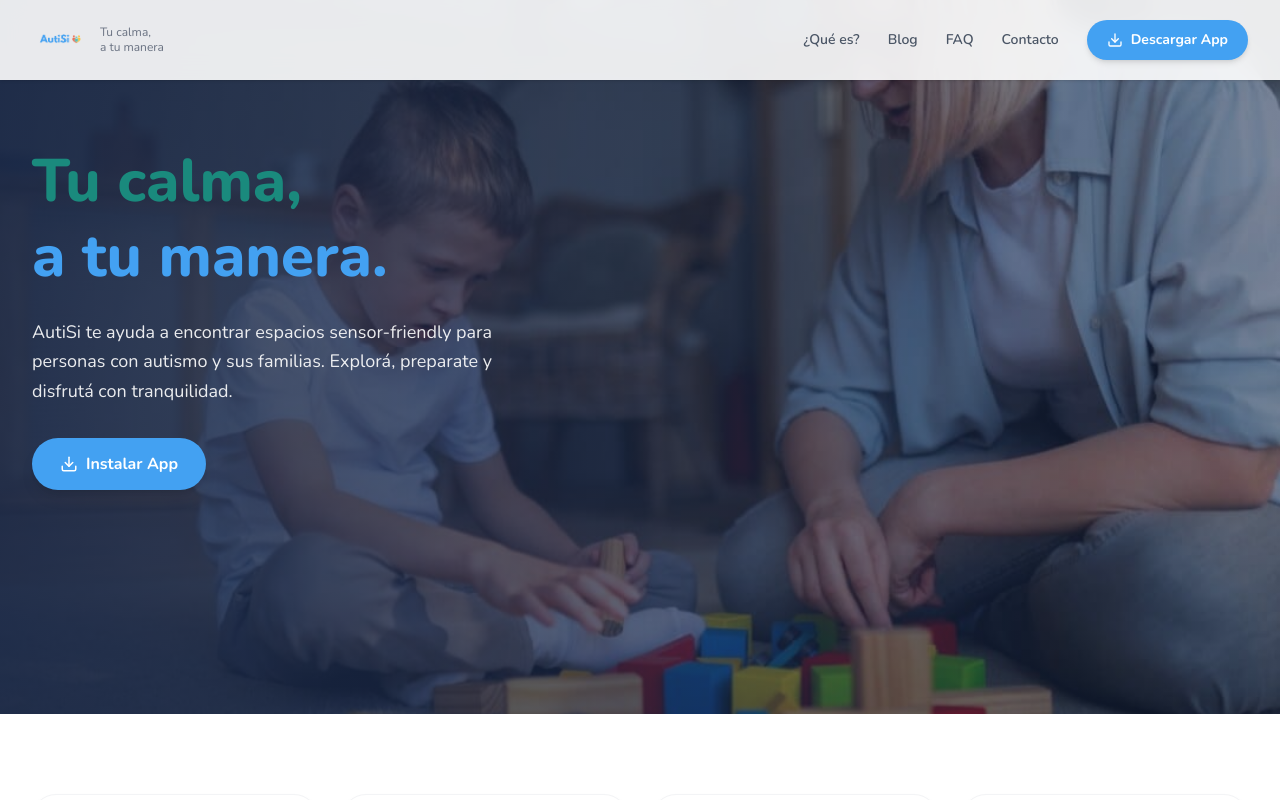
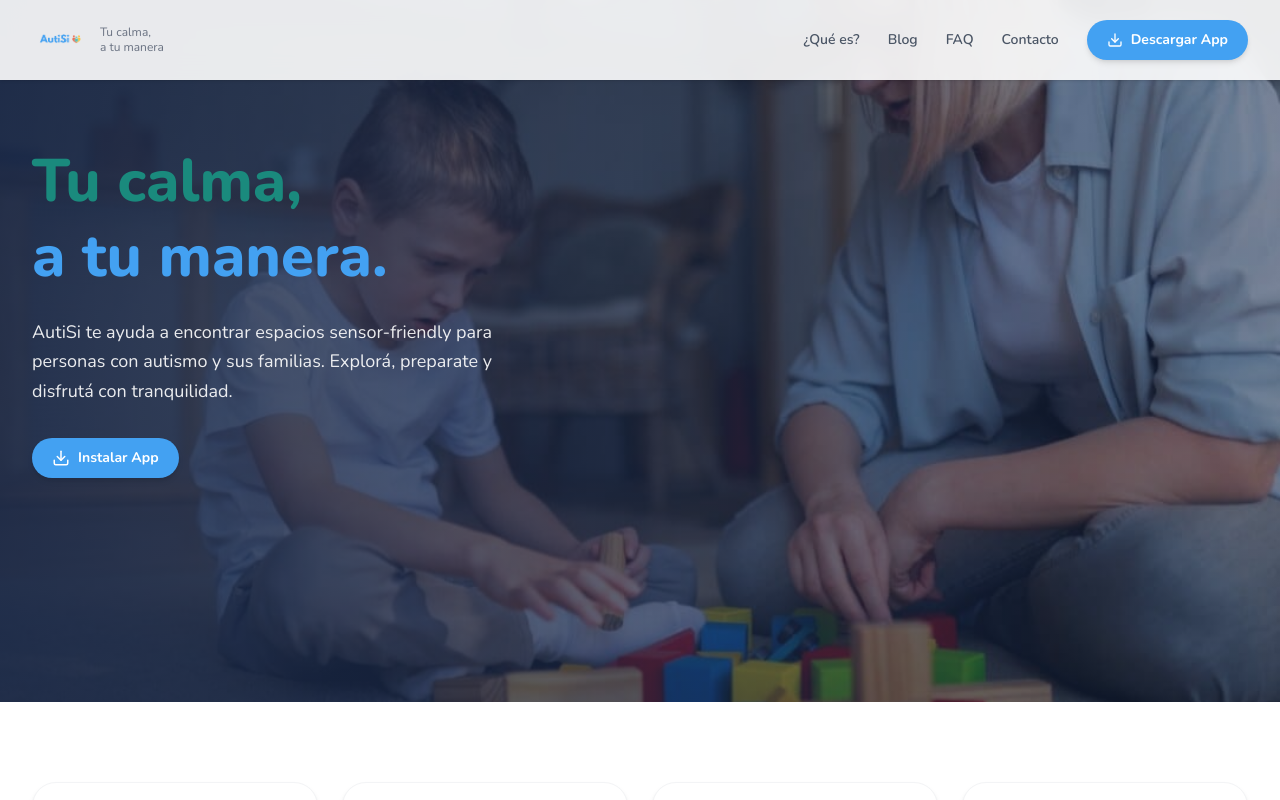
Before and after one commit to sabrinaansede/final_react_vercel, a React (Vite) app in the folder landing/: page / in a window 1280 px wide. Shown: the top 800 px of the page. Built offline with nearby package versions, Linux system fonts and the light colour scheme.

Commit message:
actualizacion

```diff
--- a/landing/src/components/DescargarApp.jsx
+++ b/landing/src/components/DescargarApp.jsx
@@ -35,7 +35,7 @@ const DescargarApp = () => {
             <div className="flex flex-col items-center justify-center">
               <div className="bg-white p-4 rounded-2xl shadow-md border border-gray-200 hover:scale-105 transition-transform duration-300">
                 <img
-                  src="/assets/qr-code.png"
+                  src="/assets/QR.png"
                   alt="Código QR para descargar AutiSi"
                   className="w-40 h-40 object-contain"
                 />
@@ -57,8 +57,8 @@ const DescargarApp = () => {
 
             {/* Botón de acción - Derecha */}
             <div className="flex flex-col gap-4 items-center md:items-start">
-              {canInstall ? (
               <button
+                type="button"
                 onClick={handleInstall}
                 className="inline-flex items-center gap-4 bg-[#43A1F2] text-white px-6 py-3 rounded-xl hover:bg-[#2f7fc9] transition-all shadow-md hover:shadow-lg duration-300 group hover:-translate-y-0.5 w-full md:w-auto justify-center"
               >
@@ -70,21 +70,10 @@ const DescargarApp = () => {
                   <div className="text-base font-bold tracking-wide mt-0.5">AutiSi en tu dispositivo</div>
                 </div>
               </button>
-              ) : (
-                <a
-                  href="https://autisi-mobile.netlify.app"
-                  target="_blank"
-                  rel="noopener noreferrer"
-                  className="inline-flex items-center gap-4 bg-black text-white px-6 py-3 rounded-xl hover:bg-gray-800 transition-all shadow-md hover:shadow-lg duration-300 group hover:-translate-y-0.5 w-full md:w-auto justify-center"
-                >
-                  <svg className="w-10 h-10 text-white group-hover:scale-110 transition-transform duration-300" viewBox="0 0 24 24" fill="currentColor">
-                    <path d="M3 20.5V3.5C3 2.91 3.34 2.39 3.84 2.15L13.69 12L3.84 21.85C3.34 21.6 3 21.09 3 20.5M16.81 15.12L6.05 21.34L14.54 12.85L16.81 15.12M20.16 10.81C20.5 11.08 20.75 11.5 20.75 12C20.75 12.5 20.53 12.9 20.18 13.18L17.89 14.5L15.39 12L17.89 9.5L20.16 10.81M6.05 2.66L16.81 8.88L14.54 11.15L6.05 2.66Z" />
-                  </svg>
-                  <div className="text-left">
-                    <div className="text-xs text-gray-300 font-medium uppercase tracking-wider leading-none">Abrir</div>
-                    <div className="text-base font-bold tracking-wide mt-0.5">AutiSi</div>
-                  </div>
-                </a>
+              {!canInstall && (
+                <p className="text-sm text-gray-600 text-center md:text-left">
+                  Si el navegador no muestra la opción, abrí esta página en Chrome o Safari y elegí “Agregar a pantalla de inicio”.
+                </p>
               )}
             </div>
 
--- a/landing/src/components/Hero.jsx
+++ b/landing/src/components/Hero.jsx
@@ -1,6 +1,33 @@
+import { useEffect, useState } from 'react'
 import { Download } from 'lucide-react'
 
 const Hero = () => {
+  const [deferredPrompt, setDeferredPrompt] = useState(null)
+  const [installMessage, setInstallMessage] = useState('')
+
+  useEffect(() => {
+    const handler = (event) => {
+      event.preventDefault()
+      setDeferredPrompt(event)
+      setInstallMessage('')
+    }
+
+    window.addEventListener('beforeinstallprompt', handler)
+
+    return () => window.removeEventListener('beforeinstallprompt', handler)
+  }, [])
+
+  const handleInstall = async () => {
+    if (!deferredPrompt) {
+      setInstallMessage('Abrí esta página en Chrome o Safari y elegí “Agregar a pantalla de inicio”.')
+      return
+    }
+
+    deferredPrompt.prompt()
+    await deferredPrompt.userChoice
+    setDeferredPrompt(null)
+  }
+
   return (
     <section className="relative pt-20 pb-32 overflow-hidden">
       {/* Background image with overlay */}
@@ -27,16 +54,18 @@ const Hero = () => {
           </p>
 
           <div className="flex flex-wrap gap-4 mb-8">
-            <a
-              href="https://autisi-mobile.netlify.app"
-              target="_blank"
-              rel="noopener noreferrer"
-              className="inline-flex items-center gap-2 bg-primary text-white px-7 py-3.5 rounded-full font-bold hover:bg-primary-dark transition-all shadow-lg hover:shadow-xl hover:-translate-y-0.5"
+            <button
+              type="button"
+              onClick={handleInstall}
+              className="inline-flex items-center gap-2 bg-primary text-white px-5 py-2.5 rounded-full text-sm font-bold hover:bg-primary-dark transition-all shadow-md hover:shadow-lg"
             >
               <Download size={18} />
               Instalar App
-            </a>
+            </button>
           </div>
+          {installMessage && (
+            <p className="text-sm text-white/80 max-w-md">{installMessage}</p>
+          )}
         </div>
       </div>
     </section>
```
Also changed, not shown: landing/public/assets/QR.png (added). Lines whose indentation alone changed are shown as unchanged.
